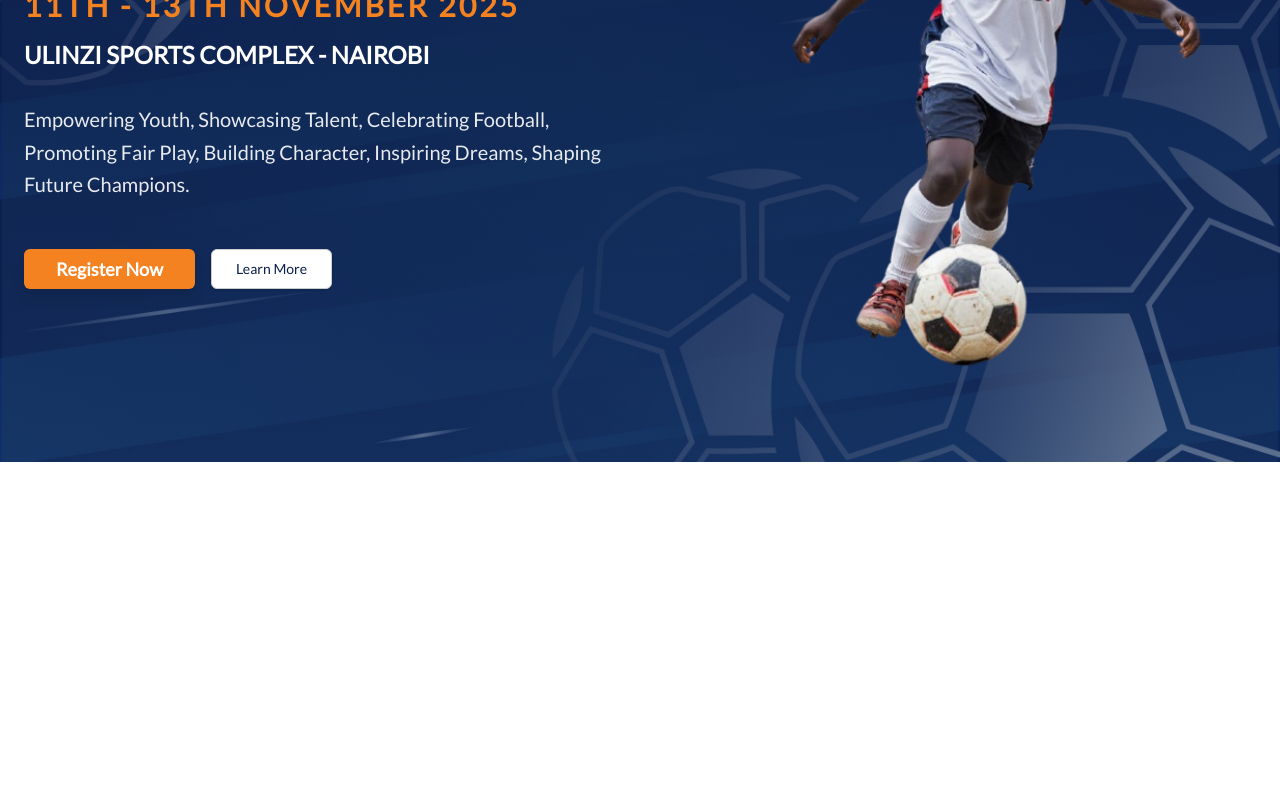
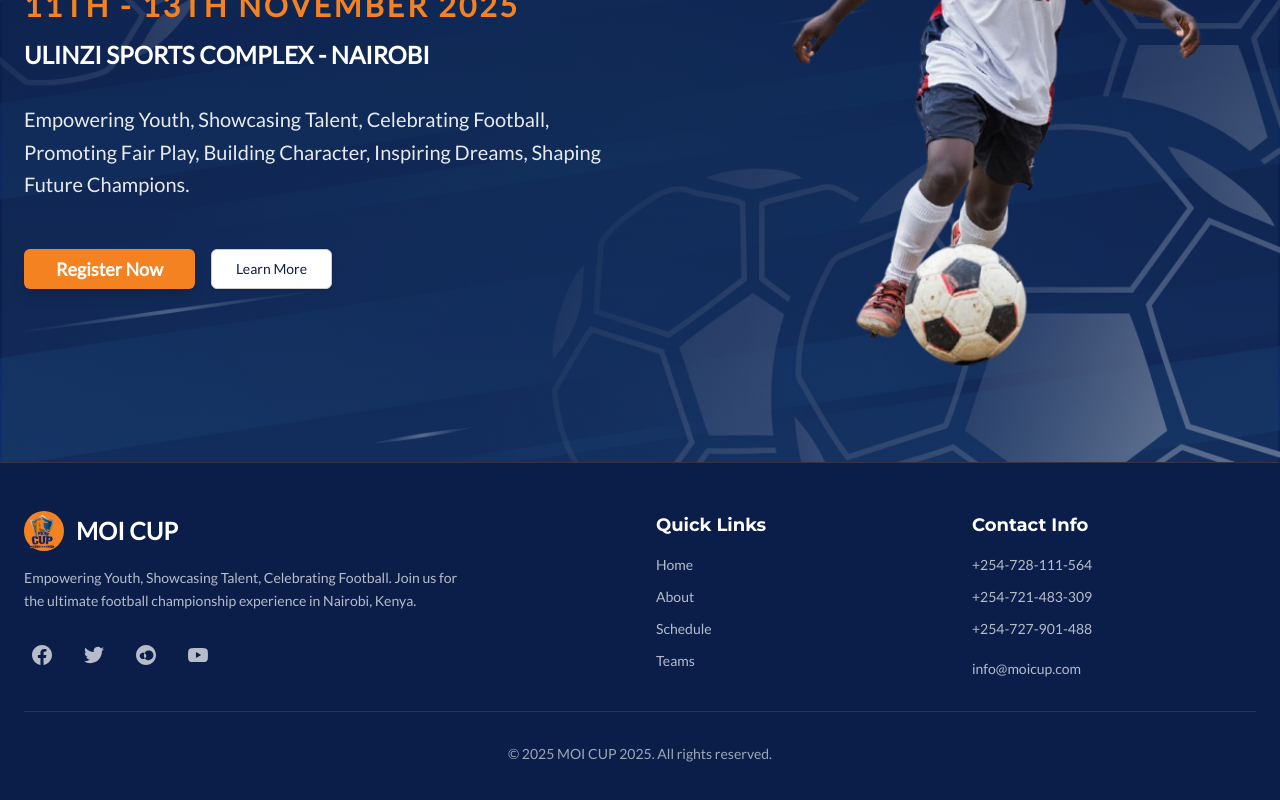
Before and after one commit to JI-Maina/moi-cup, a Next.js app: page / in a window 1280 px wide. Shown: the part 338-1138 px from the top of the page. Before the commit the page ends 800 px from the top, so only its background shows below. Built offline with nearby package versions, Linux system fonts and the light colour scheme.

Commit message:
added site footer

```diff
--- a/app/layout.tsx
+++ b/app/layout.tsx
@@ -2,6 +2,8 @@ import type { Metadata } from "next";
 import { Montserrat, Lato, Open_Sans } from "next/font/google";
 
 import "./globals.css";
+import { HeroHeader } from "@/components/header";
+import { SiteFooter } from "@/components/site/footer";
 
 const montserrat = Montserrat({
   subsets: ["latin"],
@@ -35,7 +37,9 @@ export default function RootLayout({
       <body
         className={`${montserrat.variable} ${lato.variable} ${openSans.variable} antialiased`}
       >
+        <HeroHeader />
         {children}
+        <SiteFooter />
       </body>
     </html>
   );
--- /dev/null
+++ b/components/site/footer.tsx
@@ -0,0 +1,166 @@
+import Link from "next/link";
+import Image from "next/image";
+
+const links = [
+  {
+    title: "Home",
+    href: "/",
+  },
+  {
+    title: "About",
+    href: "/about",
+  },
+  {
+    title: "Schedule",
+    href: "/schedule",
+  },
+  {
+    title: "Teams",
+    href: "/teams",
+  },
+  {
+    title: "Gallery",
+    href: "/gallery",
+  },
+  {
+    title: "Contact",
+    href: "/contact",
+  },
+];
+
+const socialLinks = [
+  {
+    name: "Facebook",
+    href: "#",
+    icon: (
+      <svg className="h-5 w-5" fill="currentColor" viewBox="0 0 24 24">
+        <path d="M24 12.073c0-6.627-5.373-12-12-12s-12 5.373-12 12c0 5.99 4.388 10.954 10.125 11.854v-8.385H7.078v-3.47h3.047V9.43c0-3.007 1.792-4.669 4.533-4.669 1.312 0 2.686.235 2.686.235v2.953H15.83c-1.491 0-1.956.925-1.956 1.874v2.25h3.328l-.532 3.47h-2.796v8.385C19.612 23.027 24 18.062 24 12.073z" />
+      </svg>
+    ),
+  },
+  {
+    name: "Twitter",
+    href: "#",
+    icon: (
+      <svg className="h-5 w-5" fill="currentColor" viewBox="0 0 24 24">
+        <path d="M23.953 4.57a10 10 0 01-2.825.775 4.958 4.958 0 002.163-2.723c-.951.555-2.005.959-3.127 1.184a4.92 4.92 0 00-8.384 4.482C7.69 8.095 4.067 6.13 1.64 3.162a4.822 4.822 0 00-.666 2.475c0 1.71.87 3.213 2.188 4.096a4.904 4.904 0 01-2.228-.616v.06a4.923 4.923 0 003.946 4.827 4.996 4.996 0 01-2.212.085 4.936 4.936 0 004.604 3.417 9.867 9.867 0 01-6.102 2.105c-.39 0-.779-.023-1.17-.067a13.995 13.995 0 007.557 2.209c9.053 0 13.998-7.496 13.998-13.985 0-.21 0-.42-.015-.63A9.935 9.935 0 0024 4.59z" />
+      </svg>
+    ),
+  },
+  {
+    name: "Instagram",
+    href: "#",
+    icon: (
+      <svg className="h-5 w-5" fill="currentColor" viewBox="0 0 24 24">
+        <path d="M12.017 0C5.396 0 .029 5.367.029 11.987c0 6.62 5.367 11.987 11.988 11.987s11.987-5.367 11.987-11.987C24.014 5.367 18.647.001 12.017.001zM8.449 16.988c-1.297 0-2.448-.611-3.198-1.558-.75-.947-1.011-2.165-.675-3.35.336-1.186 1.229-2.121 2.386-2.554 1.157-.433 2.447-.312 3.501.324s1.758 1.676 1.893 2.902c.135 1.226-.391 2.437-1.402 3.241s-2.287 1.195-3.505.995zm7.718 1.855c-1.097 0-2.143-.239-3.095-.705-.952-.466-1.772-1.137-2.385-1.976-.613-.839-1-1.819-1.126-2.855-.126-1.036.013-2.087.405-3.049.392-.962.999-1.799 1.772-2.441.773-.642 1.684-1.069 2.661-1.239.977-.17 1.984-.077 2.912.266.928.343 1.744.941 2.366 1.732.622.791 1.028 1.747 1.177 2.767.149 1.02.035 2.065-.33 3.017-.365.952-.976 1.777-1.775 2.394-.799.617-1.756 1.005-2.792 1.129-1.036.124-2.087-.02-3.049-.412z" />
+      </svg>
+    ),
+  },
+  {
+    name: "YouTube",
+    href: "#",
+    icon: (
+      <svg className="h-5 w-5" fill="currentColor" viewBox="0 0 24 24">
+        <path d="M23.498 6.186a3.016 3.016 0 0 0-2.122-2.136C19.505 3.545 12 3.545 12 3.545s-7.505 0-9.377.505A3.017 3.017 0 0 0 .502 6.186C0 8.07 0 12 0 12s0 3.93.502 5.814a3.016 3.016 0 0 0 2.122 2.136c1.871.505 9.376.505 9.376.505s7.505 0 9.377-.505a3.015 3.015 0 0 0 2.122-2.136C24 15.93 24 12 24 12s0-3.93-.502-5.814zM9.545 15.568V8.432L15.818 12l-6.273 3.568z" />
+      </svg>
+    ),
+  },
+];
+
+export function SiteFooter() {
+  return (
+    <footer className="bg-[#0B1E4A] border-t border-[#F58220]/20 py-12">
+      <div className="mx-auto max-w-7xl px-6">
+        {/* Main Footer Content */}
+        <div className="grid grid-cols-1 md:grid-cols-4 gap-8 mb-8">
+          {/* Logo and Description */}
+          <div className="md:col-span-2">
+            <div className="flex items-center mb-4">
+              {/* Replace with your actual logo */}
+              <div className="flex items-center space-x-3">
+                <div className="w-10 h-10 bg-[#F58220] rounded-full flex items-center justify-center">
+                  <div>
+                    <Image
+                      src="/moi-cup-logo.png"
+                      alt="MOI CUP Logo"
+                      width={40}
+                      height={40}
+                      className="mr-3"
+                    />
+                  </div>
+                </div>
+                <span className="text-white text-2xl font-bold font-montserrat">
+                  MOI CUP
+                </span>
+              </div>
+            </div>
+            <p className="text-white/70 text-sm max-w-md leading-relaxed">
+              Empowering Youth, Showcasing Talent, Celebrating Football. Join us
+              for the ultimate football championship experience in Nairobi,
+              Kenya.
+            </p>
+
+            {/* Social Media Links */}
+            <div className="flex space-x-4 mt-6">
+              {socialLinks.map((social, index) => (
+                <Link
+                  key={index}
+                  href={social.href}
+                  className="text-white/70 hover:text-[#F58220] transition-colors duration-200 p-2 hover:bg-white/10 rounded-lg"
+                  aria-label={social.name}
+                >
+                  {social.icon}
+                </Link>
+              ))}
+            </div>
+          </div>
+
+          {/* Quick Links */}
+          <div>
+            <h3 className="text-white font-bold text-lg mb-4 font-montserrat">
+              Quick Links
+            </h3>
+            <div className="space-y-3">
+              {links.slice(0, 4).map((link, index) => (
+                <Link
+                  key={index}
+                  href={link.href}
+                  className="text-white/70 hover:text-[#F58220] transition-colors duration-150 block text-sm"
+                >
+                  {link.title}
+                </Link>
+              ))}
+            </div>
+          </div>
+
+          {/* Contact Info */}
+          <div>
+            <h3 className="text-white font-bold text-lg mb-4 font-montserrat">
+              Contact Info
+            </h3>
+            <div className="space-y-3 text-sm text-white/70">
+              <p>+254-728-111-564</p>
+              <p>+254-721-483-309</p>
+              <p>+254-727-901-488</p>
+              <p className="pt-2">
+                <Link
+                  href="mailto:info@moicup.com"
+                  className="hover:text-[#F58220] transition-colors"
+                >
+                  info@moicup.com
+                </Link>
+              </p>
+            </div>
+          </div>
+        </div>
+
+        {/* Bottom Bar */}
+        <div className="flex justify-center items-center pt-8 border-t border-white/10">
+          <span className="text-white/60 text-sm text-center md:text-left order-2 md:order-1 mt-4 md:mt-0">
+            © {new Date().getFullYear()} MOI CUP 2025. All rights reserved.
+          </span>
+        </div>
+      </div>
+    </footer>
+  );
+}
```
Also changed, not shown: public/moi-cup-logo.png (added).
